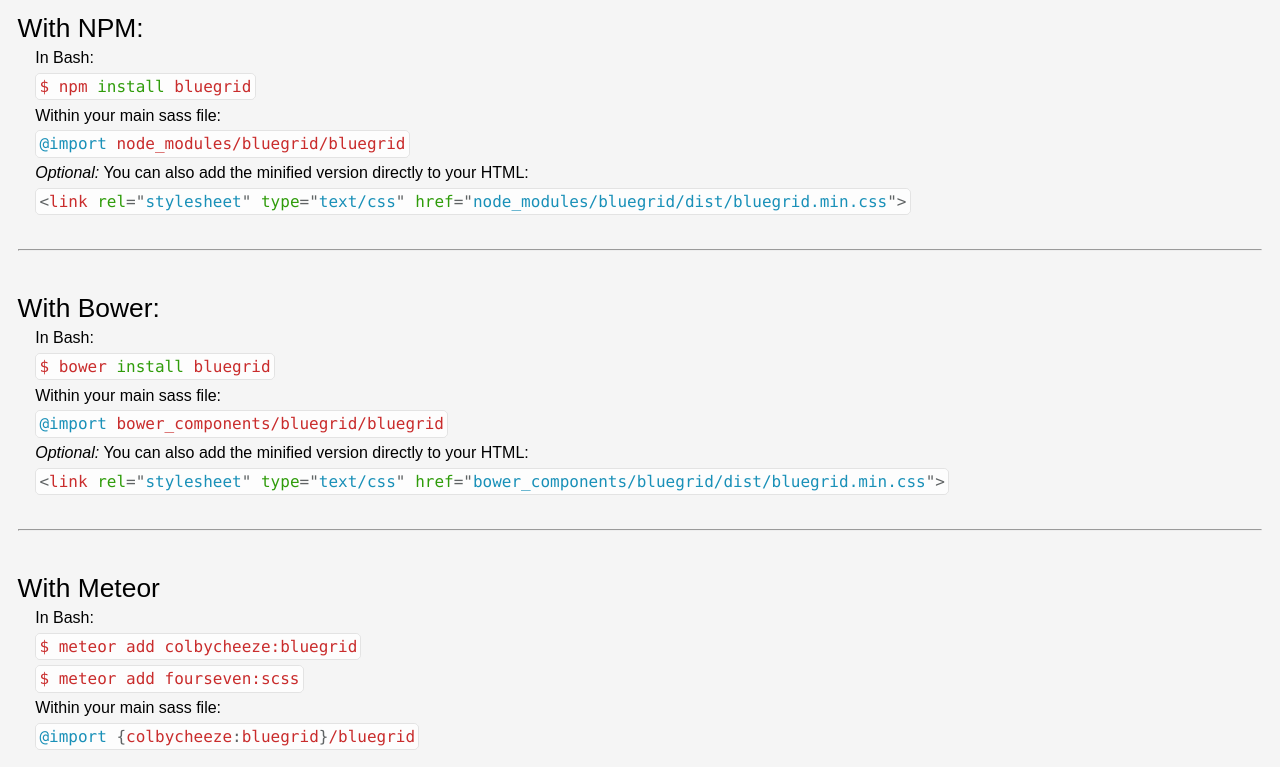
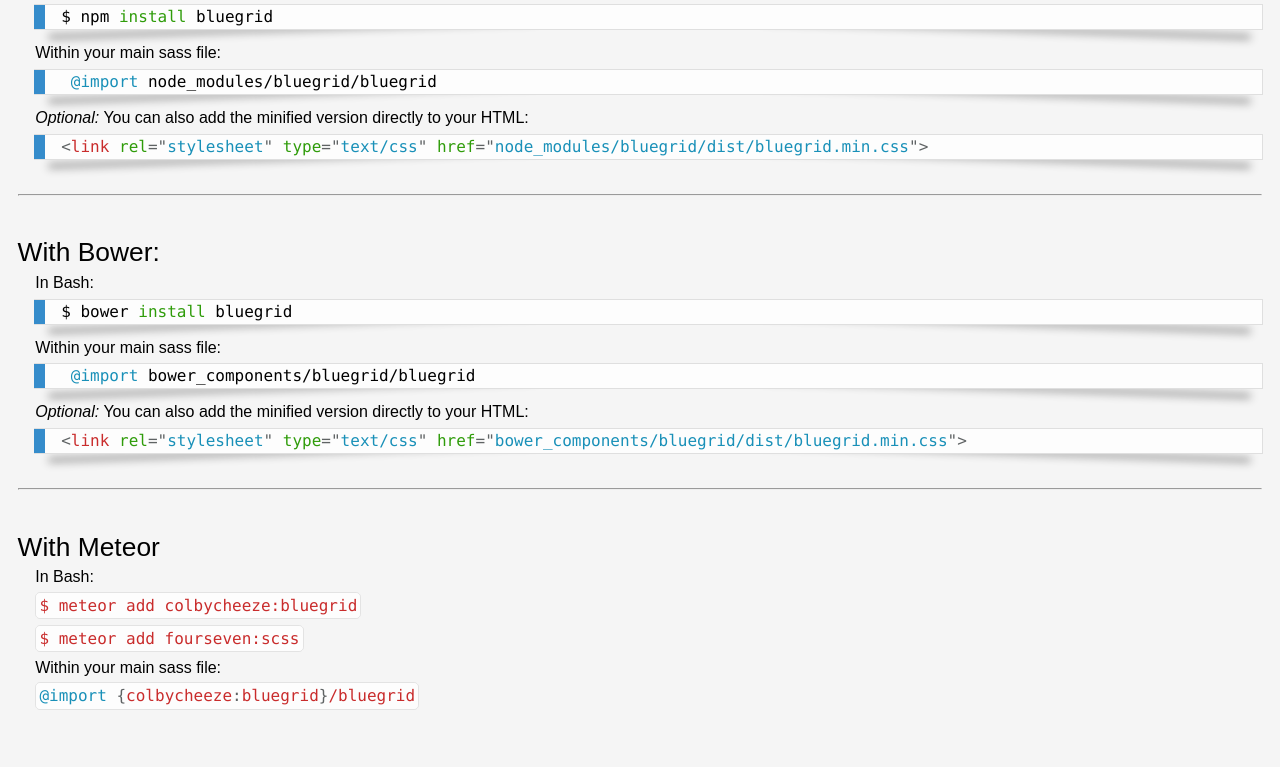
Before and after one commit to colbycheeze/bluegrid, a plain HTML site: page index.html in a window 1280 px wide. Shown: the part 547-1314 px from the top of the page. Drawn offline with Linux system fonts and the light colour scheme.

Commit message:
Update 2015-11-19T23:22:48.923Z

```diff
--- a/index.html
+++ b/index.html
@@ -42,11 +42,11 @@
     <h2>With NPM:</h2>
     <ul class="instructions">
       <li>In Bash:</li>
-      <li> <code class="language-bash"> $ npm install bluegrid </code> </li>
+      <li> <pre><code class="language-bash">$ npm install bluegrid</code></pre></li>
       <li>Within your main sass file:</li>
-      <li> <code class="language-scss"> @import node_modules/bluegrid/bluegrid</code> </li>
+      <li> <pre><code class="language-scss"> @import node_modules/bluegrid/bluegrid</code></pre> </li>
       <li><em>Optional:</em> You can also add the minified version directly to your HTML:</li>
-      <li> <code class="language-markup">&lt;link rel="stylesheet" type="text/css" href="node_modules/bluegrid/dist/bluegrid.min.css"&gt;</code> </li>
+      <li> <pre><code class="language-markup">&lt;link rel="stylesheet" type="text/css" href="node_modules/bluegrid/dist/bluegrid.min.css"&gt;</code></pre> </li>
     </ul>
 
     <hr />
@@ -54,11 +54,11 @@
     <h2>With Bower:</h2>
     <ul class="instructions">
       <li>In Bash:</li>
-      <li> <code class="language-bash"> $ bower install bluegrid </code> </li>
+      <li> <pre><code class="language-bash">$ bower install bluegrid</code></pre> </li>
       <li>Within your main sass file:</li>
-      <li> <code class="language-scss"> @import bower_components/bluegrid/bluegrid</code> </li>
+      <li> <pre><code class="language-scss"> @import bower_components/bluegrid/bluegrid</code></pre> </li>
       <li><em>Optional:</em> You can also add the minified version directly to your HTML:</li>
-      <li> <code class="language-markup">&lt;link rel="stylesheet" type="text/css" href="bower_components/bluegrid/dist/bluegrid.min.css"&gt;</code> </li>
+      <li> <pre><code class="language-markup">&lt;link rel="stylesheet" type="text/css" href="bower_components/bluegrid/dist/bluegrid.min.css"&gt;</code></pre> </li>
     </ul>
 
     <hr />
```
Also changed, not shown: css/main.css.
